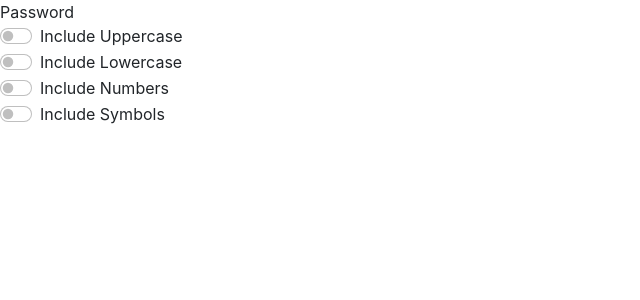
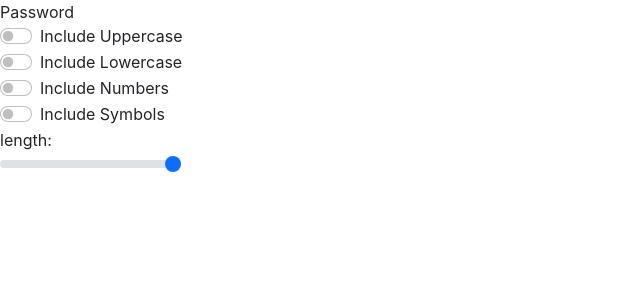
Before and after one commit to tryber/exercise-password-generator, a React (Create React App) app: page / in a window 1280 px wide. Shown: the top 300 px of the page, without its empty margins (0-640 px from the left). Built offline with nearby package versions, Linux system fonts and the light colour scheme.

Commit message:
adiciona componente para controlar o tamanho da senha gerada

```diff
--- /dev/null
+++ b/src/components/LengthRange.js
@@ -0,0 +1,18 @@
+import React from 'react';
+
+function LengthRange() {
+  return(
+    <label htmlFor="length-range">
+      length:
+      <input
+        type="range"
+        className="form-range"
+        id="length-range"
+        min="4"
+        max="32"
+      />
+    </label>
+  );
+}
+
+export default LengthRange;
--- a/src/components/Settings.js
+++ b/src/components/Settings.js
@@ -1,4 +1,5 @@
 import React from 'react';
+import LengthRange from './LengthRange';
 import SettingsButtons from './SettingsButtons';
 
 function Settings() {
@@ -8,6 +9,7 @@ function Settings() {
       <SettingsButtons setting="Include Lowercase" />
       <SettingsButtons setting="Include Numbers" />
       <SettingsButtons setting="Include Symbols" />
+      <LengthRange />
     </div>
   );
 }
```
